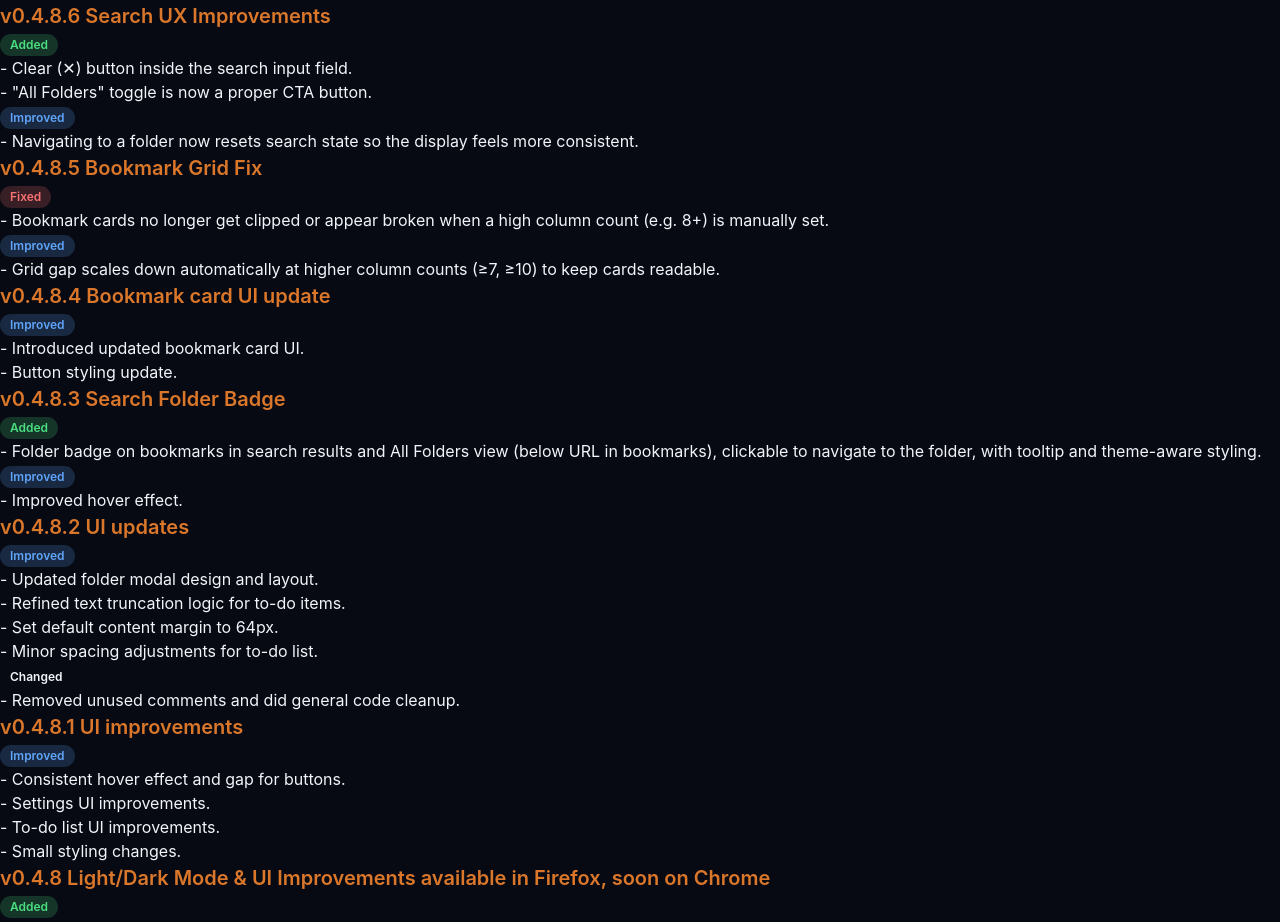
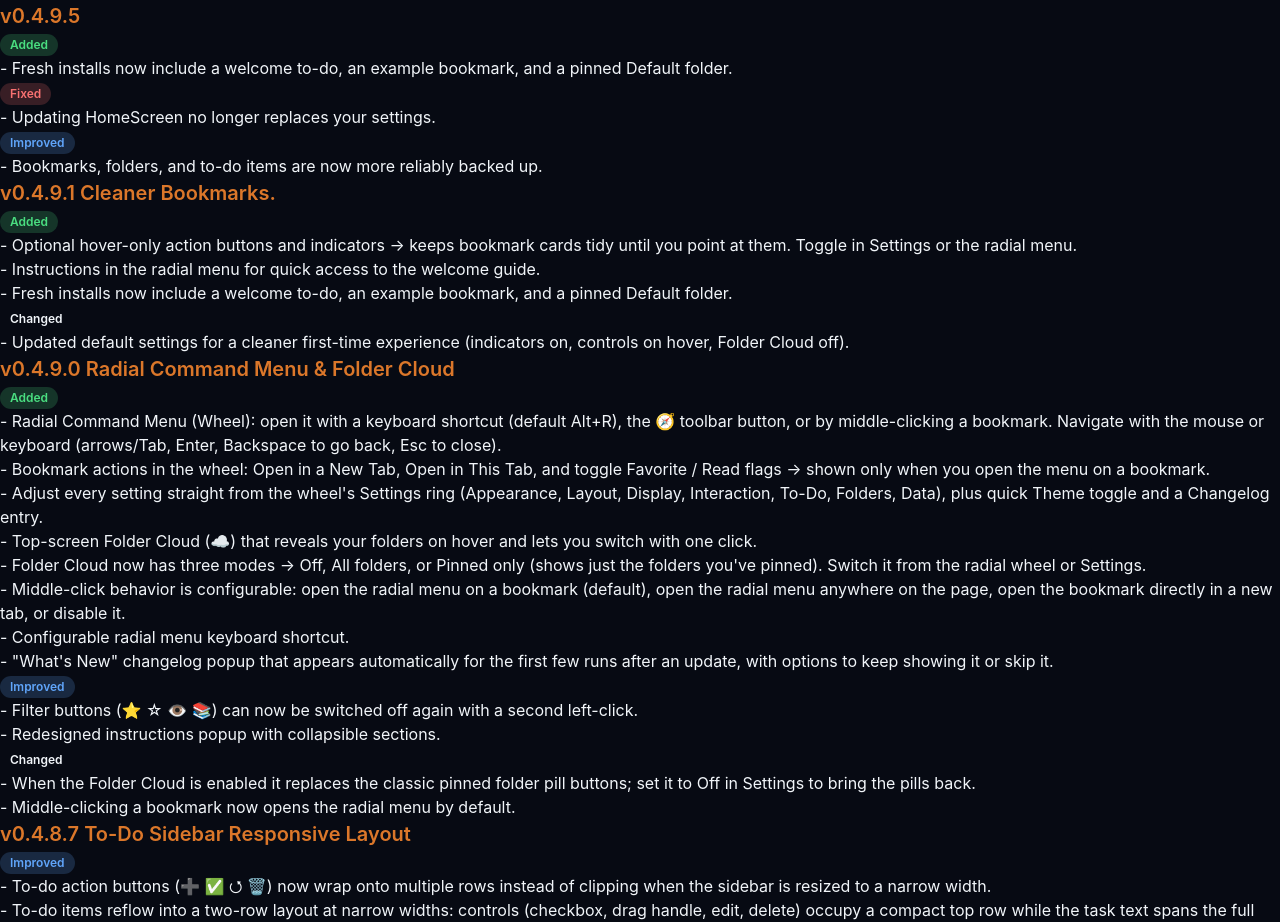
Before and after one commit to Pandekte/HomeScreenLanding, a plain HTML site: page changelog.html in a window 1280 px wide. Shown: the part 27-949 px from the top of the page. Drawn offline with Linux system fonts and the light colour scheme.

Commit message:
0.4.8.7-0.4.9.5 entries

```diff
--- a/changelog.html
+++ b/changelog.html
@@ -40,7 +40,83 @@
     <h3 class="changelog-title">Changelog</h3>
     <div class="version-list">
 
+    <!-- Version 0.4.9.5 -->
+    <section class="version-entry">
+      <h4 class="version-number">v0.4.9.5</h4>
+      <dl class="version-changes">
+        <dt class="change-type added">Added</dt>
+        <dd>
+          - Fresh installs now include a welcome to-do, an example bookmark, and a pinned Default folder.<br>
+        </dd>
+        <dt class="change-type fixed">Fixed</dt>
+        <dd>
+          - Updating HomeScreen no longer replaces your settings.<br>
+        </dd>
+        <dt class="change-type improved">Improved</dt>
+        <dd>
+          - Bookmarks, folders, and to-do items are now more reliably backed up.<br>
+        </dd>
+      </dl>
+    </section>
 
+    <!-- Version 0.4.9.1 -->
+    <section class="version-entry">
+      <h4 class="version-number">v0.4.9.1 Cleaner Bookmarks.</h4>
+      <dl class="version-changes">
+        <dt class="change-type added">Added</dt>
+        <dd>
+          - Optional hover-only action buttons and indicators -> keeps bookmark cards tidy until you point at them. Toggle in Settings or the radial menu.<br>
+          - Instructions in the radial menu for quick access to the welcome guide.<br>
+          - Fresh installs now include a welcome to-do, an example bookmark, and a pinned Default folder.<br>
+        </dd>
+        <dt class="change-type changed">Changed</dt>
+        <dd>
+          - Updated default settings for a cleaner first-time experience (indicators on, controls on hover, Folder Cloud off).<br>
+        </dd>
+      </dl>
+    </section>
+
+    <!-- Version 0.4.9.0 -->
+    <section class="version-entry">
+      <h4 class="version-number">v0.4.9.0 Radial Command Menu & Folder Cloud</h4>
+      <dl class="version-changes">
+        <dt class="change-type added">Added</dt>
+        <dd>
+          - Radial Command Menu (Wheel): open it with a keyboard shortcut (default Alt+R), the 🧭 toolbar button, or by middle-clicking a bookmark. Navigate with the mouse or keyboard (arrows/Tab, Enter, Backspace to go back, Esc to close).<br>
+          - Bookmark actions in the wheel: Open in a New Tab, Open in This Tab, and toggle Favorite / Read flags -> shown only when you open the menu on a bookmark.<br>
+          - Adjust every setting straight from the wheel's Settings ring (Appearance, Layout, Display, Interaction, To-Do, Folders, Data), plus quick Theme toggle and a Changelog entry.<br>
+          - Top-screen Folder Cloud (☁️) that reveals your folders on hover and lets you switch with one click.<br>
+          - Folder Cloud now has three modes -> Off, All folders, or Pinned only (shows just the folders you've pinned). Switch it from the radial wheel or Settings.<br>
+          - Middle-click behavior is configurable: open the radial menu on a bookmark (default), open the radial menu anywhere on the page, open the bookmark directly in a new tab, or disable it.<br>
+          - Configurable radial menu keyboard shortcut.<br>
+          - "What's New" changelog popup that appears automatically for the first few runs after an update, with options to keep showing it or skip it.<br>
+        </dd>
+        <dt class="change-type improved">Improved</dt>
+        <dd>
+          - Filter buttons (⭐ ☆ 👁️ 📚) can now be switched off again with a second left-click.<br>
+          - Redesigned instructions popup with collapsible sections.<br>
+        </dd>
+        <dt class="change-type changed">Changed</dt>
+        <dd>
+          - When the Folder Cloud is enabled it replaces the classic pinned folder pill buttons; set it to Off in Settings to bring the pills back.<br>
+          - Middle-clicking a bookmark now opens the radial menu by default.<br>
+        </dd>
+      </dl>
+    </section>
+
+    <!-- Version 0.4.8.7 -->
+    <section class="version-entry">
+      <h4 class="version-number">v0.4.8.7 To-Do Sidebar Responsive Layout</h4>
+      <dl class="version-changes">
+        <dt class="change-type improved">Improved</dt>
+        <dd>
+          - To-do action buttons (➕ ✅ ⭯ 🗑️) now wrap onto multiple rows instead of clipping when the sidebar is resized to a narrow width.<br>
+          - To-do items reflow into a two-row layout at narrow widths: controls (checkbox, drag handle, edit, delete) occupy a compact top row while the task text spans the full sidebar width below, preventing one-character-per-line wrapping.<br>
+          - Sidebar minimum resize width raised to 180px to prevent the layout from collapsing to an unusable size.<br>
+          - Previously saved sidebar widths below the new minimum are automatically clamped on load so the sidebar and main content remain in sync.<br>
+        </dd>
+      </dl>
+    </section>
     <!-- Version 0.4.8.6 -->
     <section class="version-entry">
       <h4 class="version-number">v0.4.8.6 Search UX Improvements</h4>
```
